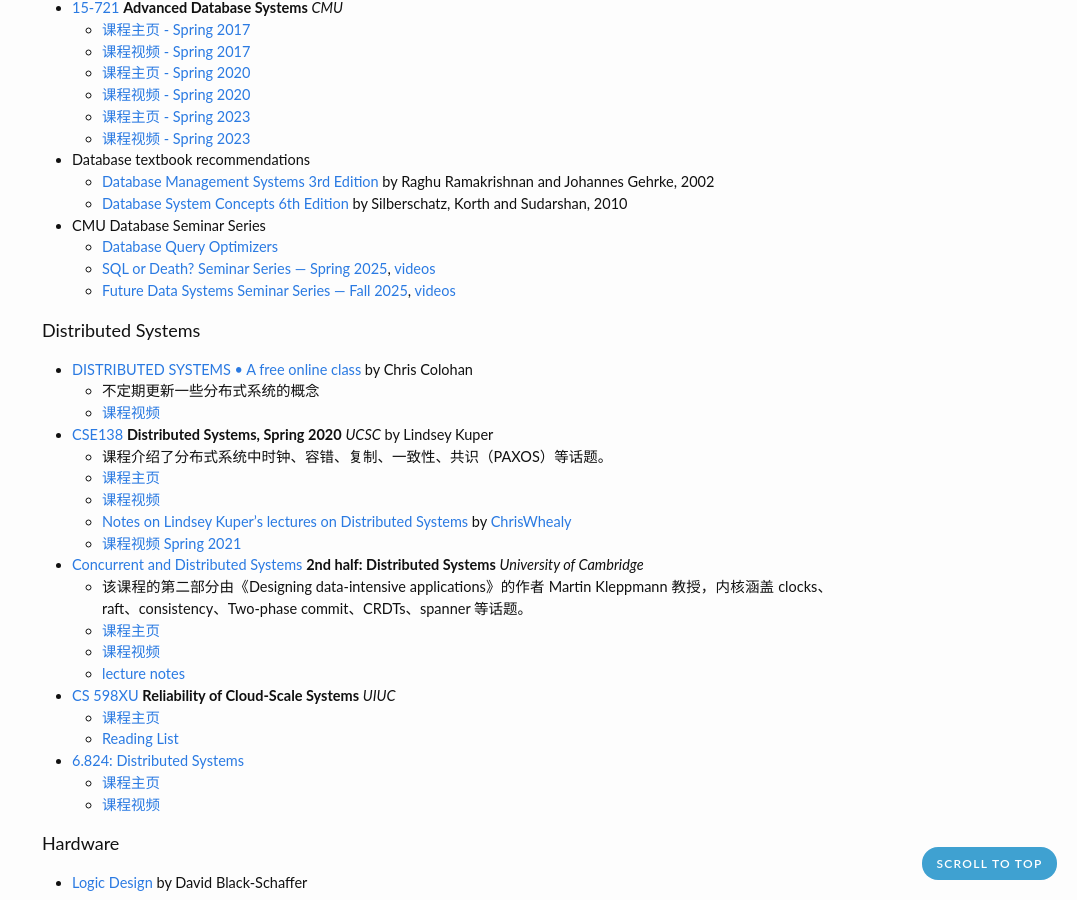
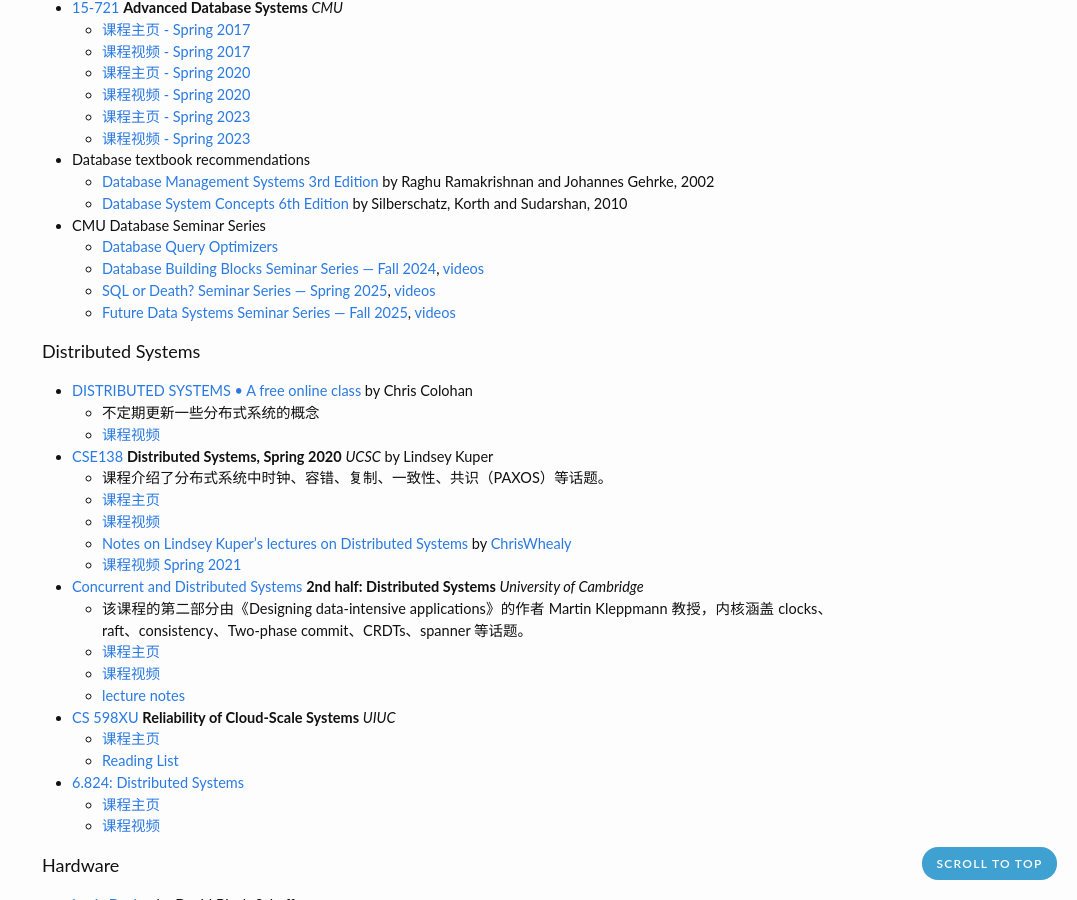
Before and after one commit to zhjwpku/zhjwpku.github.io, a Jekyll site: the page built from _posts/2018-09-16-awesome-cs-courses.md, in a window 1280 px wide and 900 px high, scrolled down 2527 px. Shown: the whole window, without its empty margins (203-1280 px from the left). Built offline with Jekyll 4.4.1, drawn with Linux system fonts in a browser that asks for light colours; comment, search, counter and statistics services are not loaded.

Commit message:
Database Building Blocks Seminar Series

```diff
--- a/_posts/2018-09-16-awesome-cs-courses.md
+++ b/_posts/2018-09-16-awesome-cs-courses.md
@@ -129,6 +129,7 @@
   - [Database System Concepts 6th Edition](https://www.amazon.com/dp/0073523321) by Silberschatz, Korth and Sudarshan, 2010
 - CMU Database Seminar Series
   - [Database Query Optimizers](https://www.youtube.com/playlist?list=PLSE8ODhjZXjYPyrUG_YxqYPS7wjWY6gYN)
+  - [Database Building Blocks Seminar Series — Fall 2024](https://db.cs.cmu.edu/seminars/fall2024/), [videos](https://www.youtube.com/playlist?list=PLSE8ODhjZXjZc2AdXq_Lc1JS62R48UX2L)
   - [SQL or Death? Seminar Series — Spring 2025](https://db.cs.cmu.edu/seminars/spring2025/), [videos](https://www.youtube.com/playlist?list=PLSE8ODhjZXjbpOIrZheFWxkYG8HD87xW1)
   - [Future Data Systems Seminar Series — Fall 2025](https://db.cs.cmu.edu/seminars/fall2025/), [videos](https://www.youtube.com/playlist?list=PLSE8ODhjZXjbEeW_bOCZ8c_nx_Jhoz-GW)
 
```
